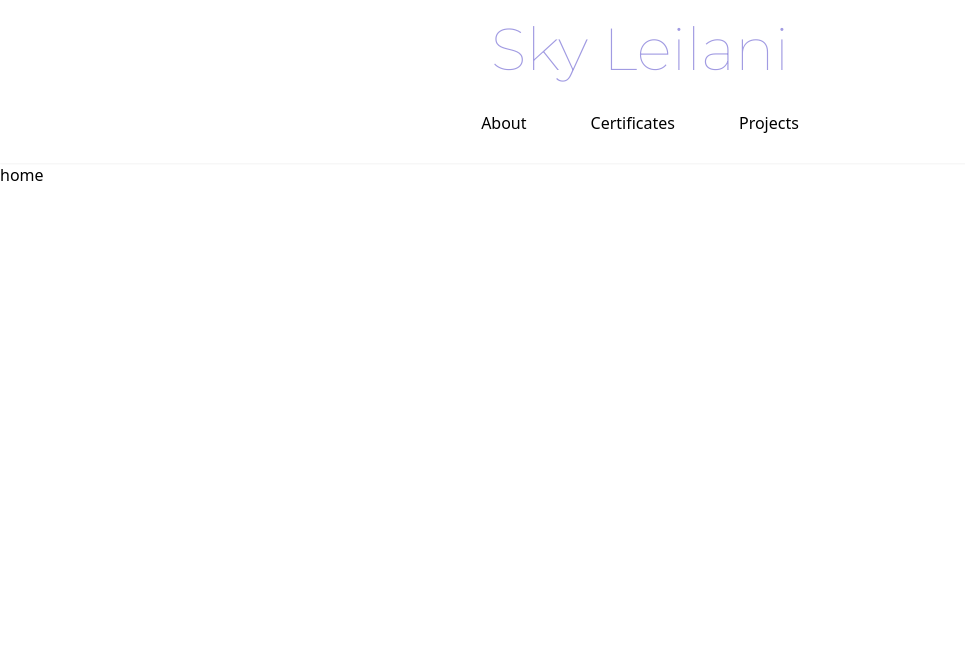
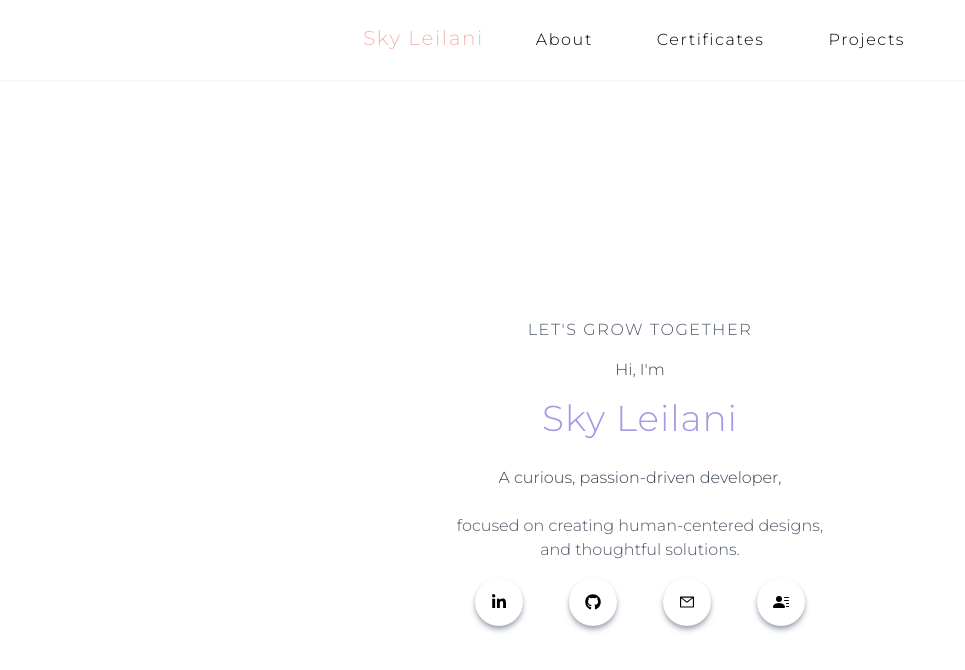
Before and after one commit to skyleilani/sky-portfolio, a Next.js app: page / in a window 1280 px wide. Shown: the top 670 px of the page, without its empty margins (0-965 px from the left). Built offline with nearby package versions, Linux system fonts and the light colour scheme.

Commit message:
Building Main Component
Hero section

```diff
--- a/components/NavBar.jsx
+++ b/components/NavBar.jsx
@@ -7,19 +7,21 @@ function NavBar() {
   const [isActive, setActive] = useState(false);
 
   return (
-    <div className='shadow-sm w-full z-99'>
-      <header className={styles.title}>
-        <Link href='/' className={styles.title}>
-          Sky Leilani
-        </Link>
-      </header>
+    <div className='shadow-sm w-full z-99  tracking-widest'>
       <nav>
         <div className='flex h-20 w-full z-999 inset-0'>
           {/* first block section outer part  */}
-          <div className={'flex items mx-10 w-full justify-center'}>
+          <div className='flex items mx-10 w-full justify-center'>
             {/* hiding tabs on small screens Y oh medium (md) a block */}
             <div className='hidden md:block'>
-              <div className='flex space-x-10 mt-5'>
+              <div className='flex space-x-10 mt-5  tracking-widest'>
+                <header
+                  className='m-0 mt-2 leading-5 text-xl text-center font-sans '
+                  id={styles.color_animation}
+                >
+                  <Link href='/'>Sky Leilani</Link>
+                </header>
+
                 <Link
                   href='/about'
                   activeClass='about'
--- /dev/null
+++ b/components/pages/Main.jsx
@@ -0,0 +1,49 @@
+import React from 'react';
+import styles from '../../styles/Home.module.css';
+import { FaLinkedinIn, FaGithub } from 'react-icons/fa';
+import { AiOutlineMail } from 'react-icons/ai';
+import { BsFillPersonLinesFill } from 'react-icons/bs';
+
+const Main = () => {
+  return (
+    <main className='w-full h-screen text-center'>
+      <div className='max-w[1240px] w-full h-full mx-auto p-2 flex justify-center items-center'>
+        <div>
+          <p className='uppercase text-md tracking-widest text-gray-600'>
+            Let's Grow Together
+          </p>
+          <h1 className='py-4 text-gray-700 '> Hi, I'm </h1>
+          <span id={styles.color_animation} className='text-4xl tracking-wide'>
+            {' '}
+            Sky Leilani
+          </span>
+          <br />
+          <h1 className='mt-5 pt-2  text-gray-700'>
+            A curious, passion-driven developer,
+          </h1>
+          <p className='text-gray-600 max-w-[70%] m-auto'>
+            <br />
+            focused on creating human-centered designs, and thoughtful
+            solutions.
+          </p>
+          <div className='flex items-center justify-between max-w-[330px] m-auto py-4'>
+            <div className='rounded-full shadow-md shadow-gray-400 p-4 cursor-printer hover:scale-110 ease-in duration-300'>
+              <FaLinkedinIn />
+            </div>
+            <div className='rounded-full shadow-md shadow-gray-400 p-4 cursor-printer hover:scale-110 ease-in duration-300'>
+              <FaGithub />
+            </div>
+            <div className='rounded-full shadow-md shadow-gray-400 p-4 cursor-printer hover:scale-110 ease-in duration-300'>
+              <AiOutlineMail />
+            </div>
+            <div className='rounded-full shadow-md shadow-gray-400 p-4 cursor-printer hover:scale-110 ease-in duration-300'>
+              <BsFillPersonLinesFill />
+            </div>
+          </div>
+        </div>
+      </div>
+    </main>
+  );
+};
+
+export default Main;
--- a/package.json
+++ b/package.json
@@ -9,6 +9,7 @@
     "lint": "next lint"
   },
   "dependencies": {
+    "@headlessui/react": "^1.7.5",
     "eslint": "8.28.0",
     "eslint-config-next": "13.0.6",
     "next": "^13.0.6",
@@ -21,6 +22,6 @@
     "autoprefixer": "^10.4.13",
     "postcss": "^8.4.20",
     "prefixer": "^0.0.3",
-    "tailwindcss": "3.0.23"
+    "tailwindcss": "^3.2.4"
   }
 }
--- a/pages/index.js
+++ b/pages/index.js
@@ -1,19 +1,13 @@
-import Head from 'next/head'
+import Head from 'next/head';
 import Link from 'next/link';
 import NavBar from '../components/NavBar';
 import styles from '../styles/Home.module.css';
+import Main from '../components/pages/Main';
 
 export default function Home() {
   return (
     <div className={styles.container}>
-      <Head>
-         <title>Sky Leilani</title>
-        <link rel='icon' href='/favicon.ico' />
-      </Head>
-
-      <main className='main'>
-       <p> home </p>
-      </main>
+      <Main />
     </div>
   );
 }
--- a/styles/Home.module.css
+++ b/styles/Home.module.css
@@ -18,7 +18,7 @@
   text-align: center;
 }
 
-.title {
+#color_animation {
   animation: txt-color 15s infinite;
 }
 
--- a/styles/globals.css
+++ b/styles/globals.css
@@ -1,3 +1,5 @@
+@import url('https://fonts.googleapis.com/css2?family=Montserrat:ital,wght@0,100;0,200;0,300;1,400&display=swap');
+
 @import 'tailwindcss/base';
 @import 'tailwindcss/components';
 @import 'tailwindcss/utilities';
--- a/tailwind.config.js
+++ b/tailwind.config.js
@@ -3,6 +3,9 @@ module.exports = {
   media: false, // or 'media' or 'class'
   theme: {
     extend: {},
+    fontFamily: {
+      sans: ['Montserrat', 'sans-serif'],
+    },
   },
   variants: {
     extend: {},
```
Also changed, not shown: 2 other files (tests, documents, lock files or other folders).
